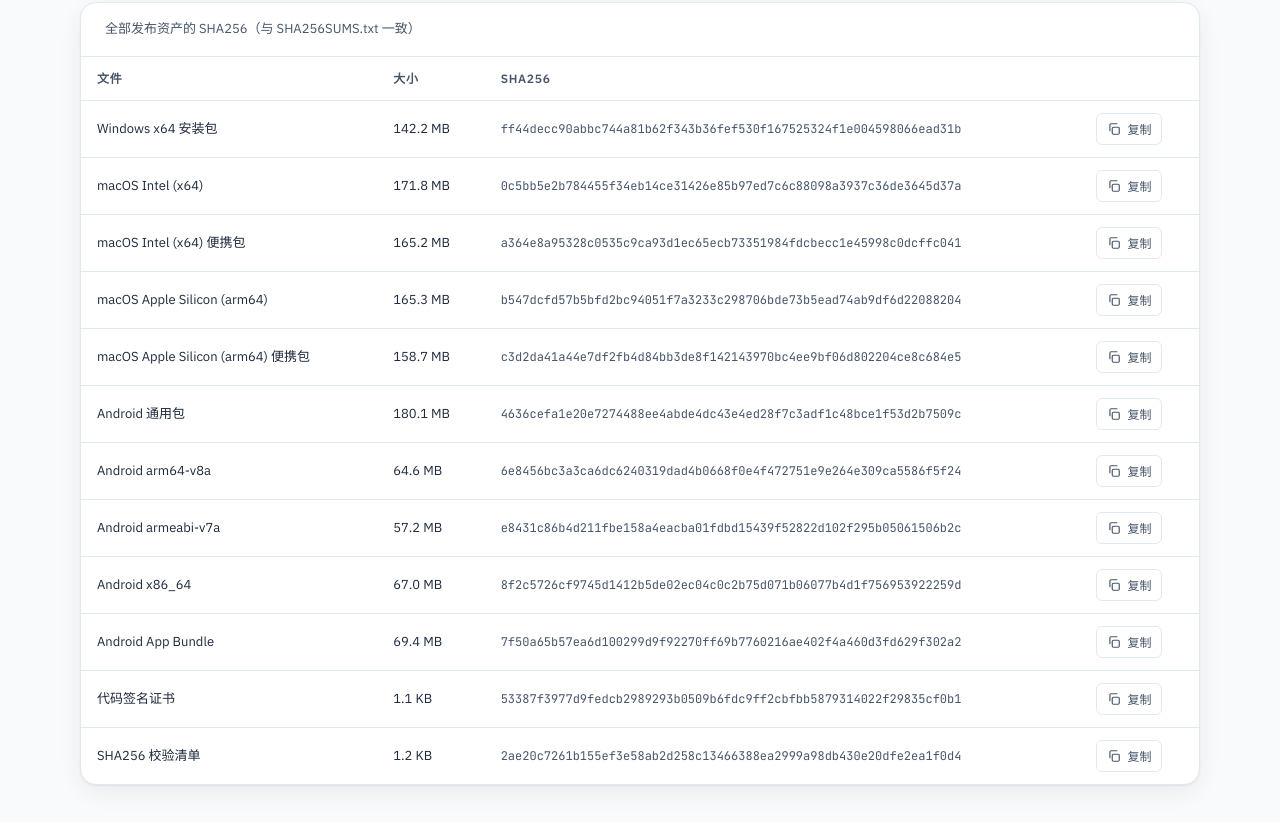
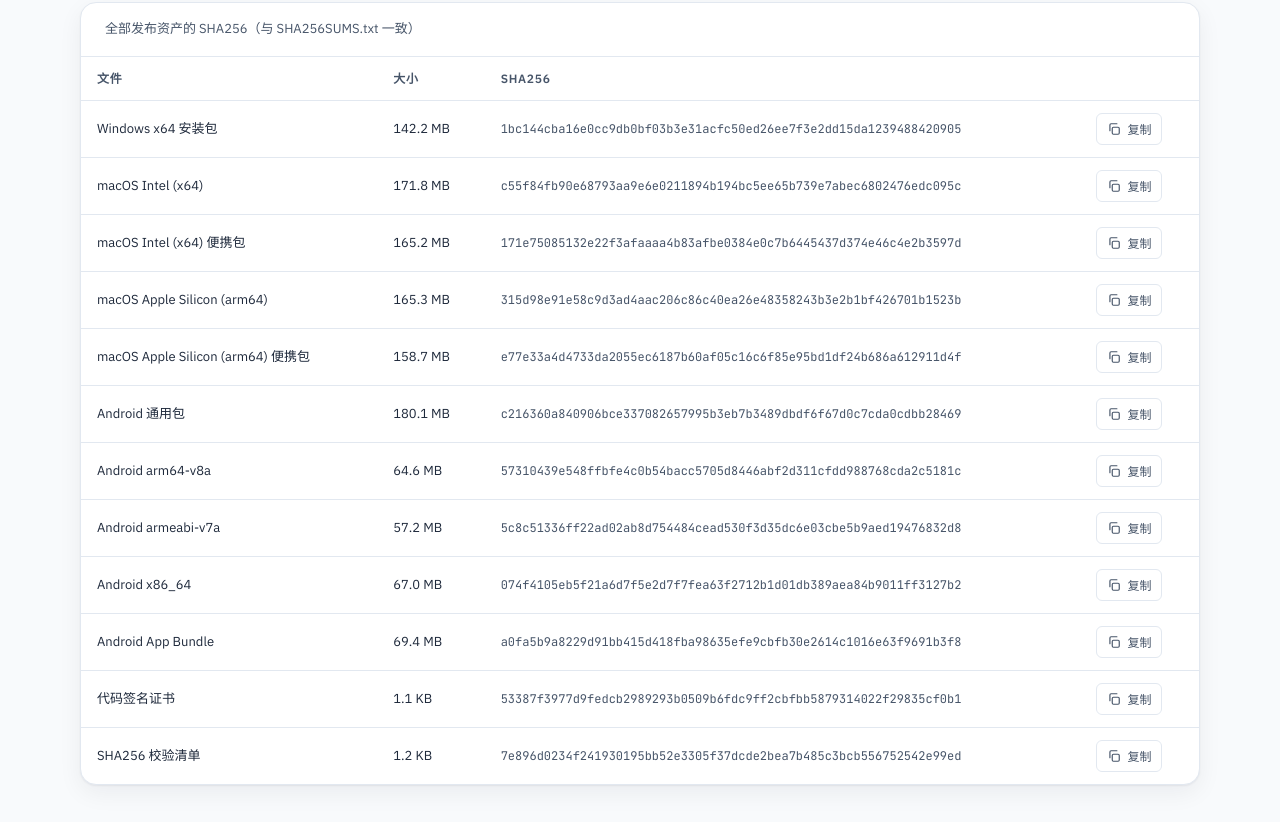
Before and after one commit to QiuShuiYuanMo/qiushui-releases, a plain HTML site: page index.html in a window 1280 px wide. Shown: the part 1578-2400 px from the top of the page. Drawn offline with Linux system fonts and the light colour scheme.

Commit message:
site: v2.4.15 资产与版本

```diff
--- a/index.html
+++ b/index.html
@@ -35,7 +35,7 @@
         <svg viewBox="0 0 24 24" fill="none" stroke="currentColor" stroke-width="2" stroke-linecap="round" stroke-linejoin="round"><path d="M3 16c3.5-7 11.5-7 15 0"/><path d="M6 20h12"/></svg>
       </span>
       <span>秋水桥梁</span>
-      <span class="version-pill" id="version-pill" aria-label="当前版本">v2.4.14</span>
+      <span class="version-pill" id="version-pill" aria-label="当前版本">v2.4.15</span>
     </a>
 
     <nav class="header-nav" aria-label="页面导航">
@@ -78,7 +78,7 @@
       </div>
 
       <div class="meta-row">
-        <span class="meta-chip">版本 <strong id="meta-version">v2.4.14</strong></span>
+        <span class="meta-chip">版本 <strong id="meta-version">v2.4.15</strong></span>
         <span class="meta-chip">发布 <strong id="meta-date">2026-10-18</strong></span>
         <span class="meta-chip">平台 <strong>Windows · macOS · Android</strong></span>
       </div>
--- a/releases.json
+++ b/releases.json
@@ -1,14 +1,14 @@
 {
-  "version": "2.4.14",
-  "releasedAt": "2026-10-22",
+  "version": "2.4.15",
+  "releasedAt": "2026-10-24",
   "repo": "QiuShuiYuanMo/qiushui-releases",
-  "releaseUrl": "https://github.com/QiuShuiYuanMo/qiushui-releases/releases/tag/v2.4.14",
+  "releaseUrl": "https://github.com/QiuShuiYuanMo/qiushui-releases/releases/tag/v2.4.15",
   "assets": [
     {
-      "name": "qiushui-bridge-2.4.14-windows-x64-signed.exe",
-      "url": "https://github.com/QiuShuiYuanMo/qiushui-releases/releases/download/v2.4.14/qiushui-bridge-2.4.14-windows-x64-signed.exe",
-      "size": 149159336,
-      "sha256": "ff44decc90abbc744a81b62f343b36fef530f167525324f1e004598066ead31b",
+      "name": "qiushui-bridge-2.4.15-windows-x64-signed.exe",
+      "url": "https://github.com/QiuShuiYuanMo/qiushui-releases/releases/download/v2.4.15/qiushui-bridge-2.4.15-windows-x64-signed.exe",
+      "size": 149159744,
+      "sha256": "1bc144cba16e0cc9db0bf03b3e31acfc50ed26ee7f3e2dd15da1239488420905",
       "platform": "windows",
       "arch": "x64",
       "kind": "installer",
@@ -17,10 +17,10 @@
       "signed": "self-signed"
     },
     {
-      "name": "qiushui-bridge-2.4.14-macos-x64-unsigned.dmg",
-      "url": "https://github.com/QiuShuiYuanMo/qiushui-releases/releases/download/v2.4.14/qiushui-bridge-2.4.14-macos-x64-unsigned.dmg",
-      "size": 180181909,
-      "sha256": "0c5bb5e2b784455f34eb14ce31426e85b97ed7c6c88098a3937c36de3645d37a",
+      "name": "qiushui-bridge-2.4.15-macos-x64-unsigned.dmg",
+      "url": "https://github.com/QiuShuiYuanMo/qiushui-releases/releases/download/v2.4.15/qiushui-bridge-2.4.15-macos-x64-unsigned.dmg",
+      "size": 180182868,
+      "sha256": "c55f84fb90e68793aa9e6e0211894b194bc5ee65b739e7abec6802476edc095c",
       "platform": "macos",
       "arch": "x64",
       "kind": "dmg",
@@ -29,10 +29,10 @@
       "signed": "unsigned"
     },
     {
-      "name": "qiushui-bridge-2.4.14-macos-x64-unsigned.zip",
-      "url": "https://github.com/QiuShuiYuanMo/qiushui-releases/releases/download/v2.4.14/qiushui-bridge-2.4.14-macos-x64-unsigned.zip",
-      "size": 173253422,
-      "sha256": "a364e8a95328c0535c9ca93d1ec65ecb73351984fdcbecc1e45998c0dcffc041",
+      "name": "qiushui-bridge-2.4.15-macos-x64-unsigned.zip",
+      "url": "https://github.com/QiuShuiYuanMo/qiushui-releases/releases/download/v2.4.15/qiushui-bridge-2.4.15-macos-x64-unsigned.zip",
+      "size": 173254035,
+      "sha256": "171e75085132e22f3afaaaa4b83afbe0384e0c7b6445437d374e46c4e2b3597d",
       "platform": "macos",
       "arch": "x64",
       "kind": "zip",
@@ -41,10 +41,10 @@
       "signed": "unsigned"
     },
     {
-      "name": "qiushui-bridge-2.4.14-macos-arm64-unsigned.dmg",
-      "url": "https://github.com/QiuShuiYuanMo/qiushui-releases/releases/download/v2.4.14/qiushui-bridge-2.4.14-macos-arm64-unsigned.dmg",
-      "size": 173334903,
-      "sha256": "b547dcfd57b5bfd2bc94051f7a3233c298706bde73b5ead74ab9df6d22088204",
+      "name": "qiushui-bridge-2.4.15-macos-arm64-unsigned.dmg",
+      "url": "https://github.com/QiuShuiYuanMo/qiushui-releases/releases/download/v2.4.15/qiushui-bridge-2.4.15-macos-arm64-unsigned.dmg",
+      "size": 173335633,
+      "sha256": "315d98e91e58c9d3ad4aac206c86c40ea26e48358243b3e2b1bf426701b1523b",
       "platform": "macos",
       "arch": "arm64",
       "kind": "dmg",
@@ -53,10 +53,10 @@
       "signed": "unsigned"
     },
     {
-      "name": "qiushui-bridge-2.4.14-macos-arm64-unsigned.zip",
-      "url": "https://github.com/QiuShuiYuanMo/qiushui-releases/releases/download/v2.4.14/qiushui-bridge-2.4.14-macos-arm64-unsigned.zip",
-      "size": 166373814,
-      "sha256": "c3d2da41a44e7df2fb4d84bb3de8f142143970bc4ee9bf06d802204ce8c684e5",
+      "name": "qiushui-bridge-2.4.15-macos-arm64-unsigned.zip",
+      "url": "https://github.com/QiuShuiYuanMo/qiushui-releases/releases/download/v2.4.15/qiushui-bridge-2.4.15-macos-arm64-unsigned.zip",
+      "size": 166374427,
+      "sha256": "e77e33a4d4733da2055ec6187b60af05c16c6f85e95bd1df24b686a612911d4f",
       "platform": "macos",
       "arch": "arm64",
       "kind": "zip",
@@ -65,10 +65,10 @@
       "signed": "unsigned"
     },
     {
-      "name": "qiushui-bridge-2.4.14-android-universal.apk",
-      "url": "https://github.com/QiuShuiYuanMo/qiushui-releases/releases/download/v2.4.14/qiushui-bridge-2.4.14-android-universal.apk",
+      "name": "qiushui-bridge-2.4.15-android-universal.apk",
+      "url": "https://github.com/QiuShuiYuanMo/qiushui-releases/releases/download/v2.4.15/qiushui-bridge-2.4.15-android-universal.apk",
       "size": 188854233,
-      "sha256": "4636cefa1e20e7274488ee4abde4dc43e4ed28f7c3adf1c48bce1f53d2b7509c",
+      "sha256": "c216360a840906bce337082657995b3eb7b3489dbdf6f67d0c7cda0cdbb28469",
       "platform": "android",
       "arch": "universal",
       "kind": "apk",
@@ -77,10 +77,10 @@
       "signed": "release"
     },
     {
-      "name": "qiushui-bridge-2.4.14-android-arm64-v8a.apk",
-      "url": "https://github.com/QiuShuiYuanMo/qiushui-releases/releases/download/v2.4.14/qiushui-bridge-2.4.14-android-arm64-v8a.apk",
+      "name": "qiushui-bridge-2.4.15-android-arm64-v8a.apk",
+      "url": "https://github.com/QiuShuiYuanMo/qiushui-releases/releases/download/v2.4.15/qiushui-bridge-2.4.15-android-arm64-v8a.apk",
       "size": 67694950,
-      "sha256": "6e8456bc3a3ca6dc6240319dad4b0668f0e4f472751e9e264e309ca5586f5f24",
+      "sha256": "57310439e548ffbfe4c0b54bacc5705d8446abf2d311cfdd988768cda2c5181c",
       "platform": "android",
       "arch": "arm64",
       "kind": "apk",
@@ -89,10 +89,10 @@
       "signed": "release"
     },
     {
-      "name": "qiushui-bridge-2.4.14-android-armeabi-v7a.apk",
-      "url": "https://github.com/QiuShuiYuanMo/qiushui-releases/releases/download/v2.4.14/qiushui-bridge-2.4.14-android-armeabi-v7a.apk",
+      "name": "qiushui-bridge-2.4.15-android-armeabi-v7a.apk",
+      "url": "https://github.com/QiuShuiYuanMo/qiushui-releases/releases/download/v2.4.15/qiushui-bridge-2.4.15-android-armeabi-v7a.apk",
       "size": 59926244,
-      "sha256": "e8431c86b4d211fbe158a4eacba01fdbd15439f52822d102f295b05061506b2c",
+      "sha256": "5c8c51336ff22ad02ab8d754484cead530f3d35dc6e03cbe5b9aed19476832d8",
       "platform": "android",
       "arch": "arm",
       "kind": "apk",
@@ -101,10 +101,10 @@
       "signed": "release"
     },
     {
-      "name": "qiushui-bridge-2.4.14-android-x86_64.apk",
-      "url": "https://github.com/QiuShuiYuanMo/qiushui-releases/releases/download/v2.4.14/qiushui-bridge-2.4.14-android-x86_64.apk",
+      "name": "qiushui-bridge-2.4.15-android-x86_64.apk",
+      "url": "https://github.com/QiuShuiYuanMo/qiushui-releases/releases/download/v2.4.15/qiushui-bridge-2.4.15-android-x86_64.apk",
       "size": 70299109,
-      "sha256": "8f2c5726cf9745d1412b5de02ec04c0c2b75d071b06077b4d1f756953922259d",
+      "sha256": "074f4105eb5f21a6d7f5e2d7f7fea63f2712b1d01db389aea84b9011ff3127b2",
       "platform": "android",
       "arch": "x86_64",
       "kind": "apk",
@@ -113,10 +113,10 @@
       "signed": "release"
     },
     {
-      "name": "qiushui-bridge-2.4.14-android.aab",
-      "url": "https://github.com/QiuShuiYuanMo/qiushui-releases/releases/download/v2.4.14/qiushui-bridge-2.4.14-android.aab",
-      "size": 72760367,
-      "sha256": "7f50a65b57ea6d100299d9f92270ff69b7760216ae402f4a460d3fd629f302a2",
+      "name": "qiushui-bridge-2.4.15-android.aab",
+      "url": "https://github.com/QiuShuiYuanMo/qiushui-releases/releases/download/v2.4.15/qiushui-bridge-2.4.15-android.aab",
+      "size": 72760365,
+      "sha256": "a0fa5b9a8229d91bb415d418fba98635efe9cbfb30e2614c1016e63f9691b3f8",
       "platform": "android",
       "arch": "universal",
       "kind": "aab",
@@ -125,8 +125,8 @@
       "signed": "release"
     },
     {
-      "name": "qiushui-bridge-2.4.14-codesign-cert.cer",
-      "url": "https://github.com/QiuShuiYuanMo/qiushui-releases/releases/download/v2.4.14/qiushui-bridge-2.4.14-codesign-cert.cer",
+      "name": "qiushui-bridge-2.4.15-codesign-cert.cer",
+      "url": "https://github.com/QiuShuiYuanMo/qiushui-releases/releases/download/v2.4.15/qiushui-bridge-2.4.15-codesign-cert.cer",
       "size": 1116,
       "sha256": "53387f3977d9fedcb2989293b0509b6fdc9ff2cbfbb5879314022f29835cf0b1",
       "platform": "other",
@@ -138,9 +138,9 @@
     },
     {
       "name": "SHA256SUMS.txt",
-      "url": "https://github.com/QiuShuiYuanMo/qiushui-releases/releases/download/v2.4.14/SHA256SUMS.txt",
+      "url": "https://github.com/QiuShuiYuanMo/qiushui-releases/releases/download/v2.4.15/SHA256SUMS.txt",
       "size": 1207,
-      "sha256": "2ae20c7261b155ef3e58ab2d258c13466388ea2999a98db430e20dfe2ea1f0d4",
+      "sha256": "7e896d0234f241930195bb52e3305f37dcde2bea7b485c3bcb556752542e99ed",
       "platform": "other",
       "arch": "any",
       "kind": "checksums",
```
